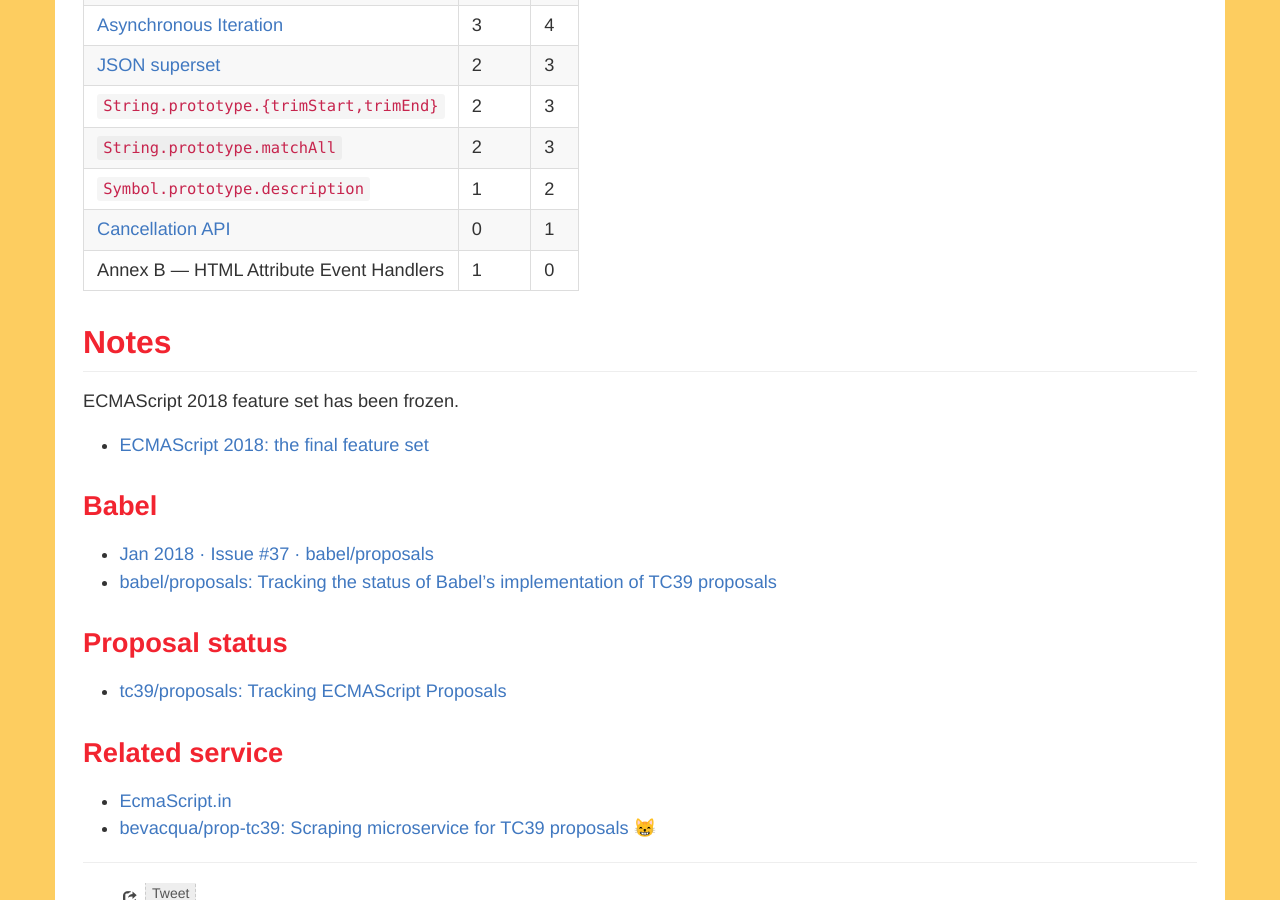
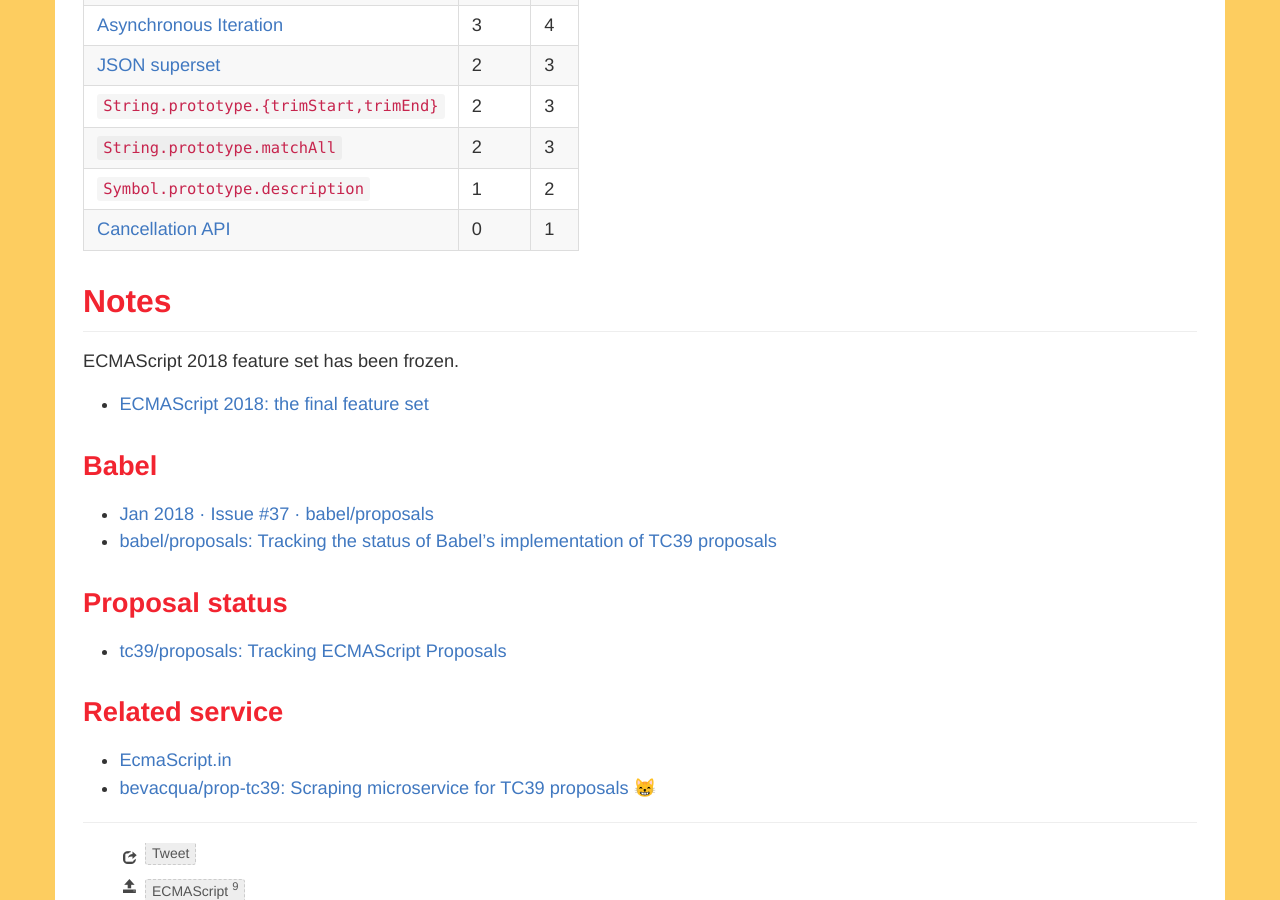
Before and after one commit to ecmascript-daily/ecmascript-daily.github.com, a Jekyll site: the page built from _posts/2018/2018-01-28-ecmascript-proposal-updates.md, in a window 1280 px wide and 900 px high, scrolled down 984 px. Built offline with Jekyll 4.4.1, drawn with Linux system fonts in a browser that asks for light colours; nearby versions of some CDN libraries; comment, search, counter and statistics services are not loaded.

Commit message:
fix list

```diff
--- a/_posts/2018/2018-01-28-ecmascript-proposal-updates.md
+++ b/_posts/2018/2018-01-28-ecmascript-proposal-updates.md
@@ -43,7 +43,6 @@ The changes of proposal's status @ [62nd meeting of Ecma TC39](https://github.co
 | [`String.prototype.matchAll`](https://github.com/tc39/String.prototype.matchAll)                           | 2     | 3     |
 | [`Symbol.prototype.description`](https://github.com/tc39/proposal-Symbol-description)                      | 1     | 2     |
 | [Cancellation API](https://github.com/tc39/proposal-cancellation)                                          | 0     | 1     |
-| Annex B — HTML Attribute Event Handlers                                                                    | 1     | 0     |
 
 
 ## Notes
```
